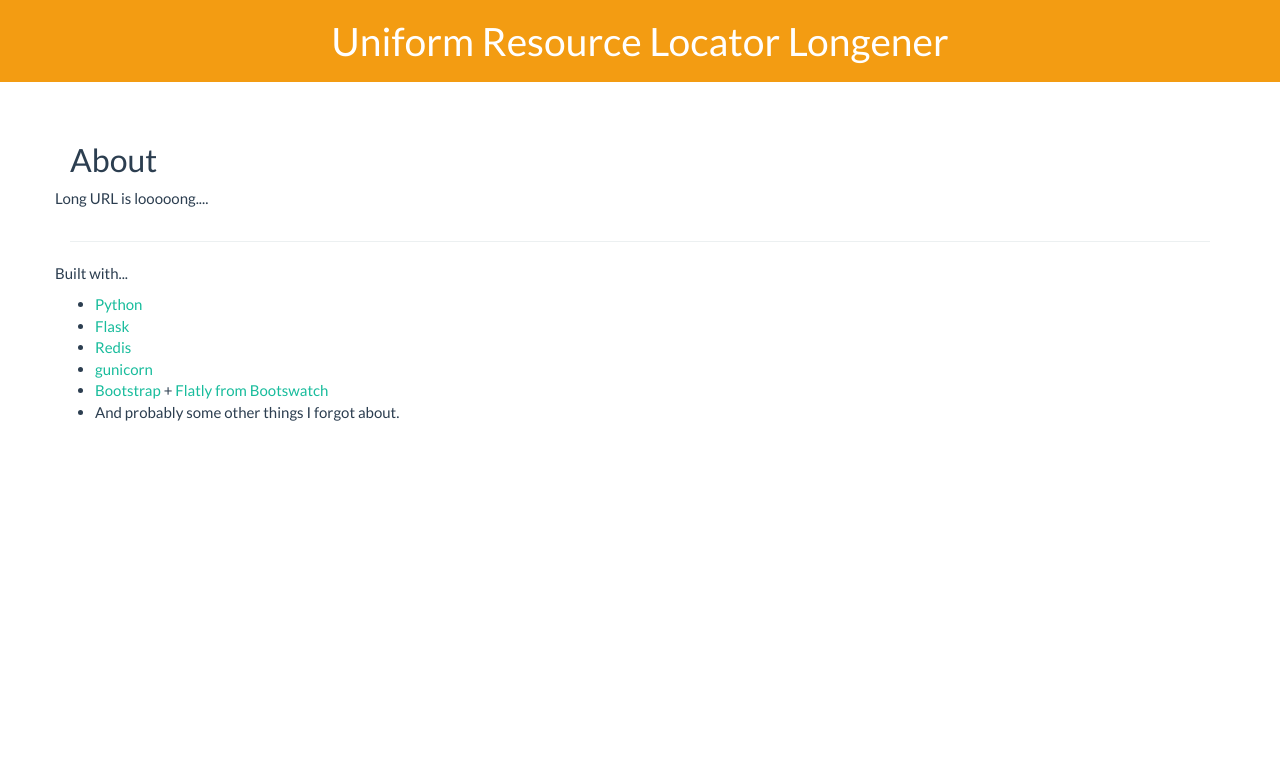
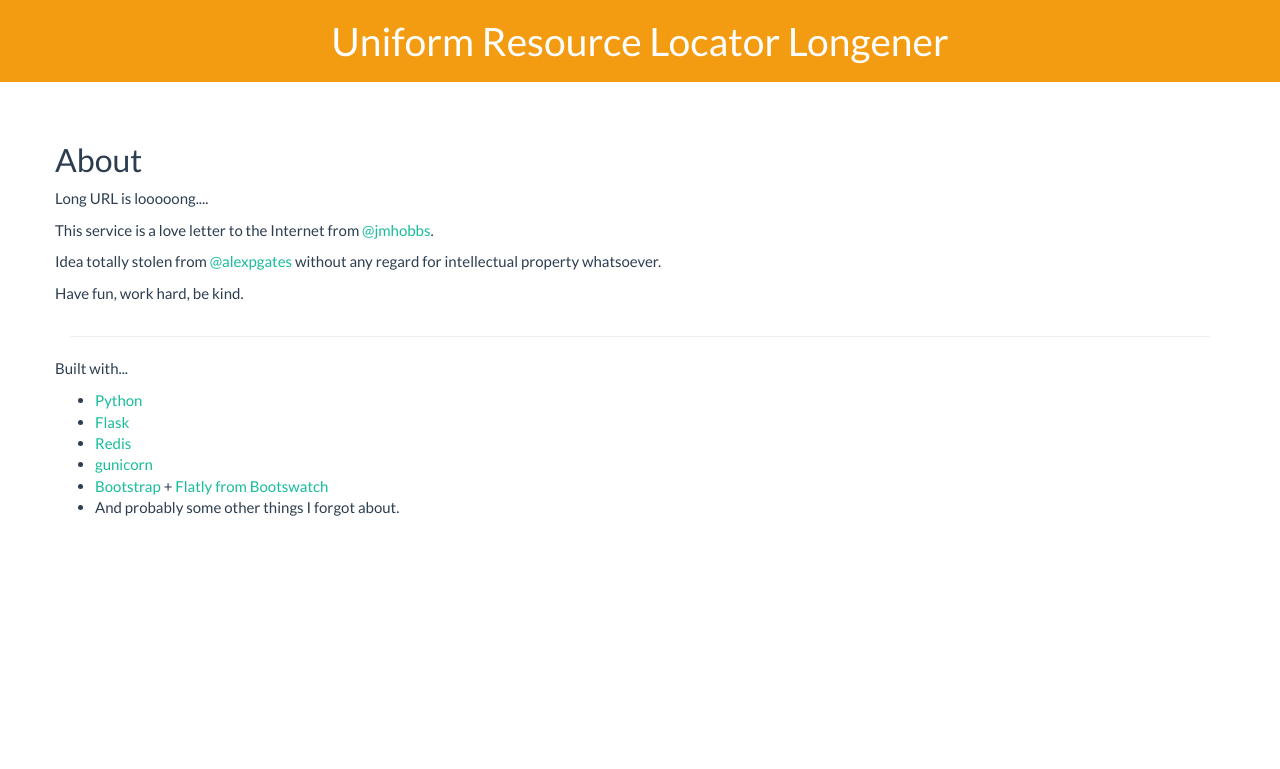
Before and after one commit to jmhobbs/uniformresourcelocatorlongener.com, a Flask app: template urllongener/templates/about.html in a window 1280 px wide. Shown: the top 769 px of the page. Run offline with Flask 2, Linux system fonts and the light colour scheme; the template is opened without the code that fills it, so the values that code supplies are empty.

Commit message:
About this thing.

```diff
--- a/urllongener/static/humans.txt
+++ b/urllongener/static/humans.txt
@@ -1,6 +1,10 @@
 /* TEAM */
 	Codes: John Hobbs
 	Twitter: @jmhobbs
+	From: Omaha, NE, USA
+
+	Idea: Alex Gates
+	Twitter: @alexpgates
 	From: Omaha, NE, USA
 
 /* SITE */
--- a/urllongener/templates/about.html
+++ b/urllongener/templates/about.html
@@ -1,9 +1,14 @@
 {% extends "layout.html" %}
 
 {% block body %}
-<h2>About</h2>
 <div class="row">
+	<h2>About</h2>
 	<p>Long URL is looooong....</p>
+</div>
+<div class="row">
+	<p>This service is a love letter to the Internet from <a href="http://twitter.com/jmhobbs">@jmhobbs</a>.</p>
+	<p>Idea totally stolen from <a href="http://twitter.com/alexpgates">@alexpgates</a> without any regard for intellectual property whatsoever.</p>
+	<p>Have fun, work hard, be kind.</p>
 </div>
 <hr/>
 <div class="row">
--- a/urllongener/views.py
+++ b/urllongener/views.py
@@ -48,6 +48,10 @@ def register_views(app):
 
         return render_template('index.html')
 
+    @app.route('/about')
+    def about():
+        return render_template('about.html')
+
     @app.route('/_/<slug>')
     def view(slug):
         url = redis.get('urlongener:%s:url' % slug)
```
